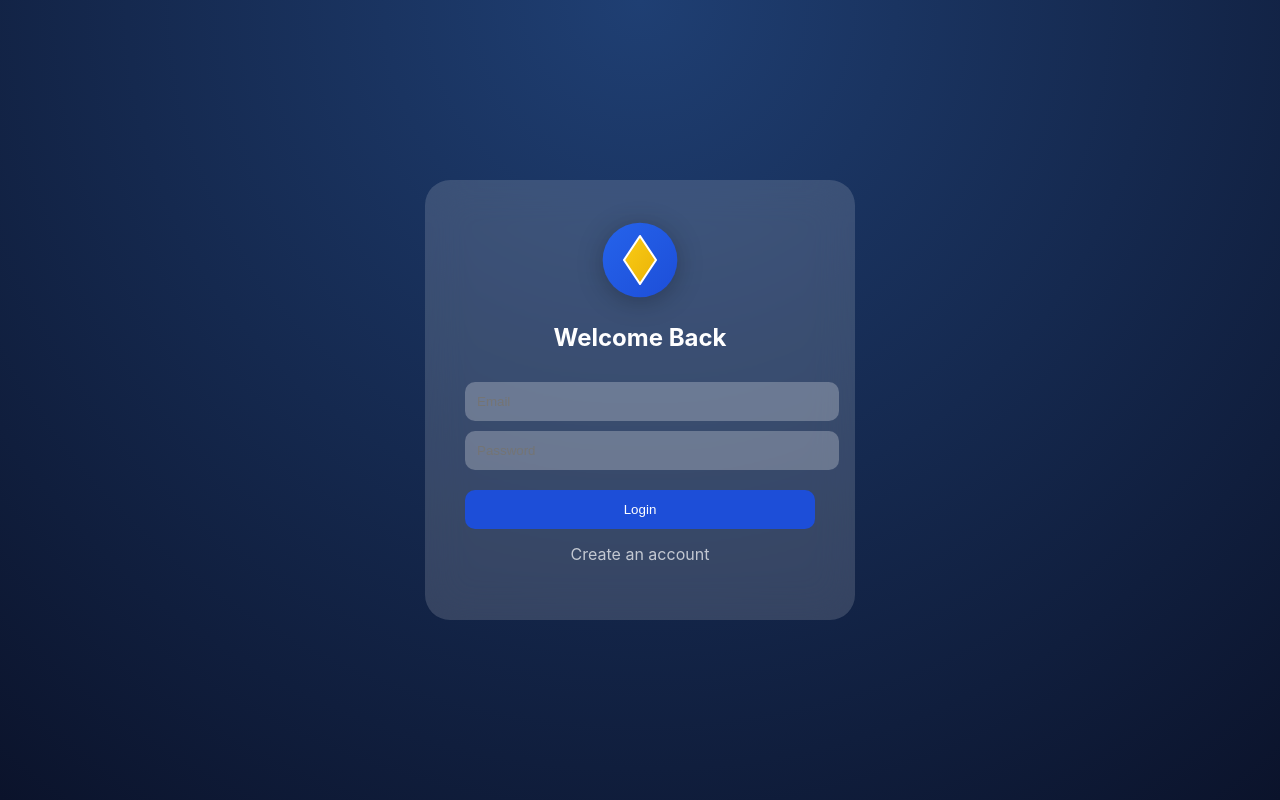
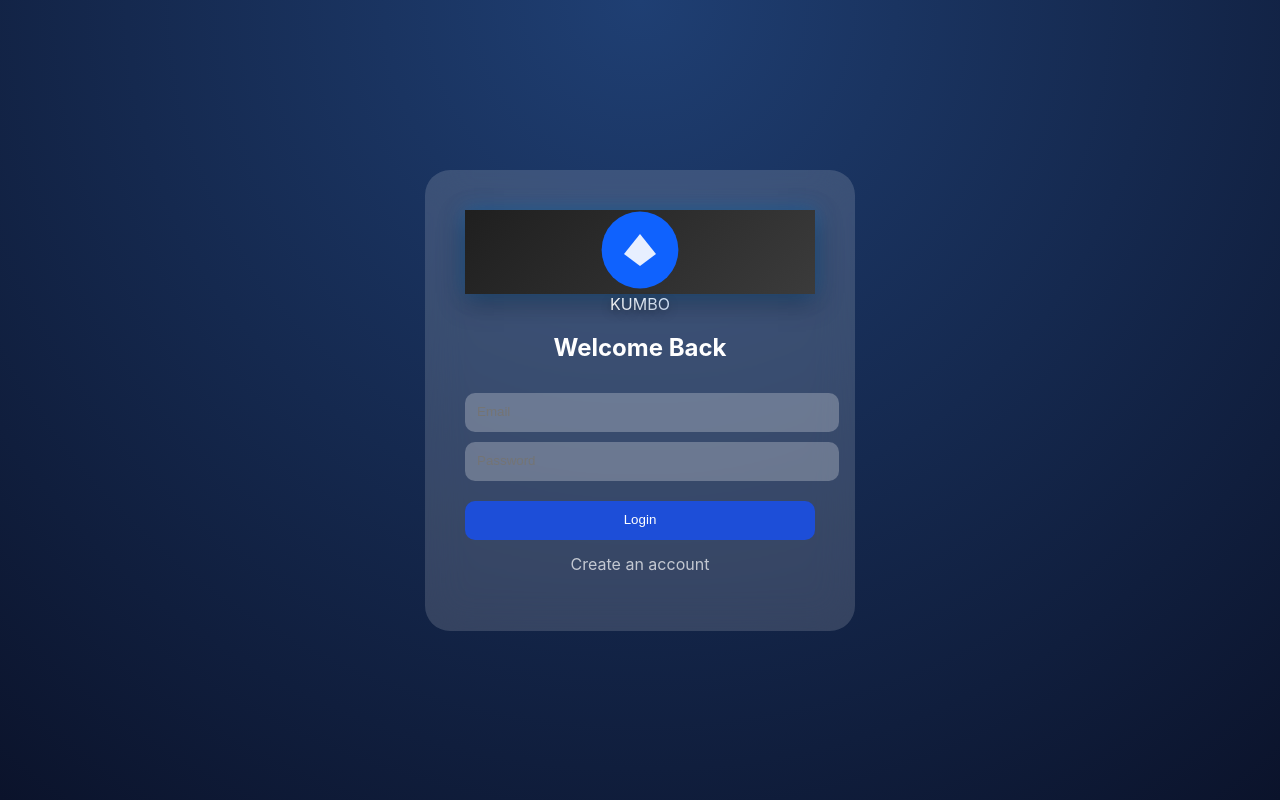
Before and after one commit to Great-Pittbul/chat-app, a React (Vite) app in the folder web-client/: page / in a window 1280 px wide. Built offline with nearby package versions, Linux system fonts and the light colour scheme.

Commit message:
Update KumboLogo.jsx

```diff
--- a/web-client/src/components/KumboLogo.jsx
+++ b/web-client/src/components/KumboLogo.jsx
@@ -1,34 +1,51 @@
-export default function KumboLogo({ size = 42 }) {
+import { motion } from "framer-motion";
+
+export default function KumboLogo({ size = 50 }) {
   return (
-    <svg
-      width={size}
-      height={size}
-      viewBox="0 0 300 300"
-      style={{
-        filter: "drop-shadow(0px 4px 12px rgba(0,0,0,0.25))",
-      }}
+    <motion.div
+      initial={{ opacity: 0, scale: 0.92 }}
+      animate={{ opacity: 1, scale: 1 }}
+      transition={{ duration: 0.6, ease: "easeOut" }}
+      className="flex items-center gap-3"
     >
-      <defs>
-        <linearGradient id="luxBlue" x1="0%" y1="0%" x2="100%" y2="100%">
-          <stop offset="0%" stopColor="#2563eb" />
-          <stop offset="100%" stopColor="#1d4ed8" />
-        </linearGradient>
+      <div
+        className="rounded-2xl p-3"
+        style={{
+          background: "linear-gradient(135deg, #1f1f1f, #3b3b3b)",
+          boxShadow:
+            "0 8px 25px rgba(0,0,0,0.35), 0 0 18px rgba(0, 150, 255, 0.35)",
+        }}
+      >
+        <svg
+          width={size}
+          height={size}
+          viewBox="0 0 100 100"
+          fill="none"
+          xmlns="http://www.w3.org/2000/svg"
+        >
+          <circle cx="50" cy="50" r="48" fill="#0F62FE" />
+          <path
+            d="M30 55 L50 30 L70 55 L50 70 Z"
+            fill="white"
+            opacity="0.9"
+          />
+        </svg>
+      </div>
 
-        <linearGradient id="luxGold" x1="0%" y1="0%" x2="100%" y2="100%">
-          <stop offset="0%" stopColor="#facc15" />
-          <stop offset="100%" stopColor="#eab308" />
-        </linearGradient>
-      </defs>
-
-      <circle cx="150" cy="150" r="140" fill="url(#luxBlue)" />
-
-      <path
-        d="M150 60 L210 150 L150 240 L90 150 Z"
-        fill="url(#luxGold)"
-        stroke="white"
-        strokeWidth="8"
-        strokeLinejoin="round"
-      />
-    </svg>
+      <motion.span
+        initial={{ opacity: 0, x: -6 }}
+        animate={{ opacity: 1, x: 0 }}
+        transition={{ delay: 0.1, duration: 0.5 }}
+        className="text-3xl font-semibold tracking-wide"
+        style={{
+          background: "linear-gradient(to right, #ffffff, #d7e9ff)",
+          WebkitBackgroundClip: "text",
+          color: "transparent",
+          textShadow: "0 3px 10px rgba(0,0,0,0.35)",
+        }}
+      >
+        KUMBO
+      </motion.span>
+    </motion.div>
   );
 }
```
